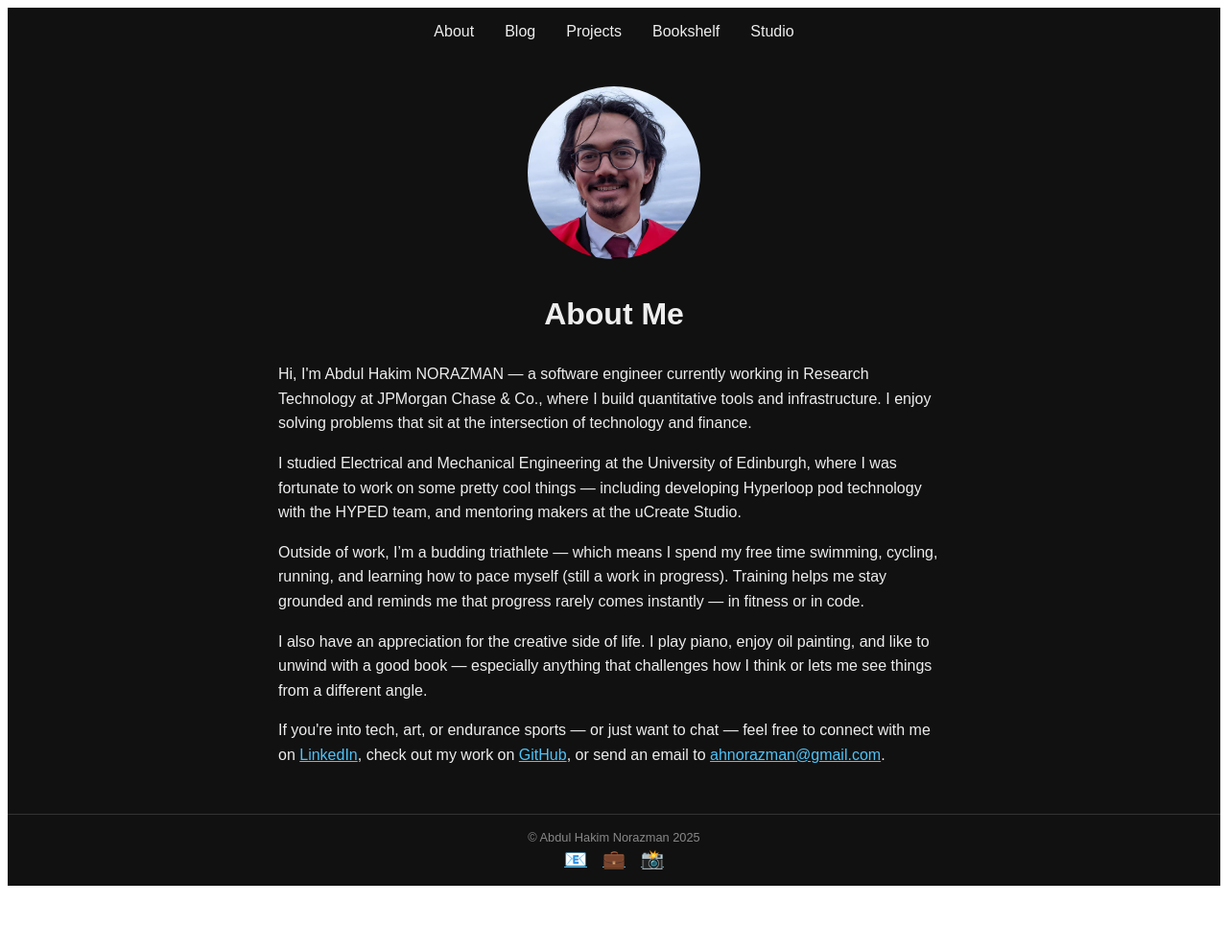
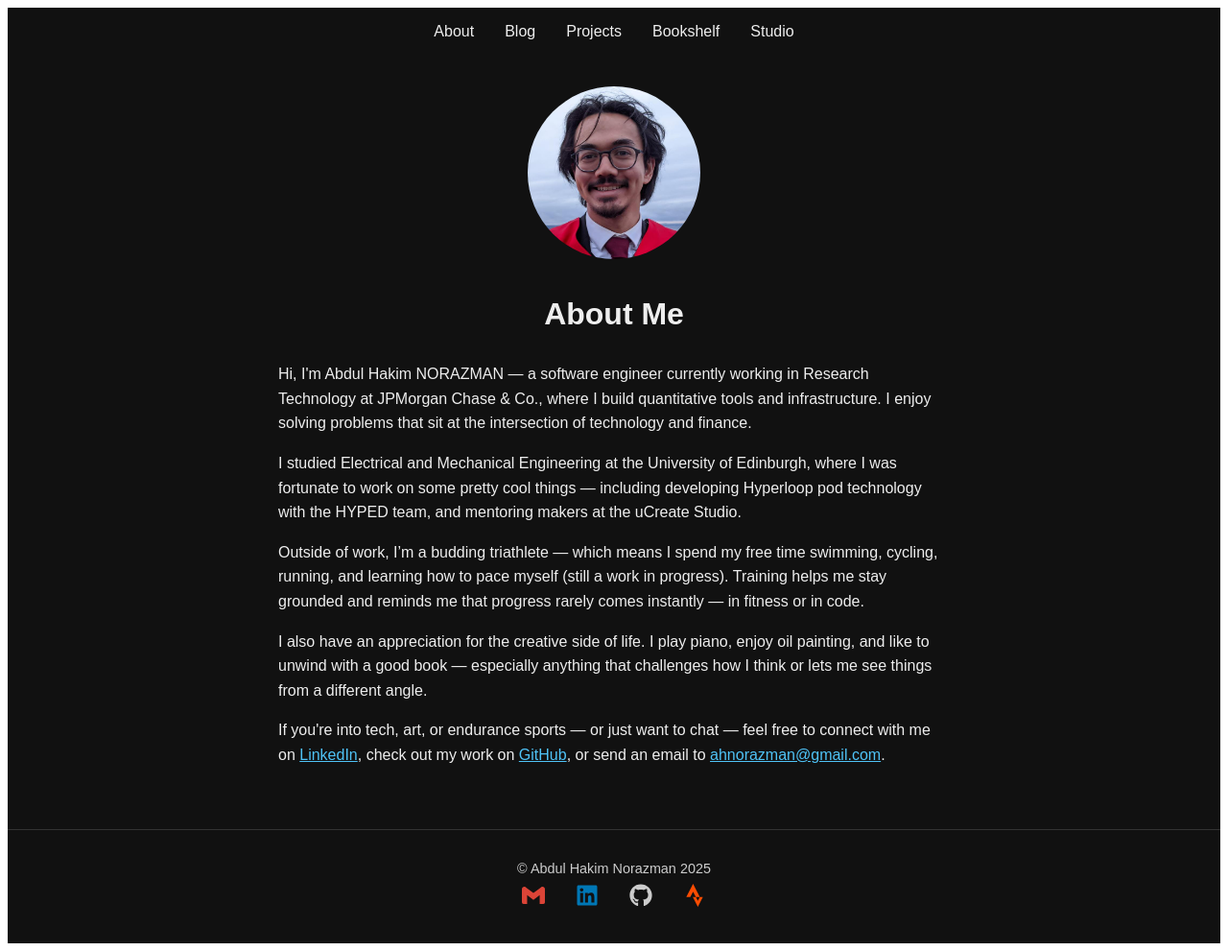
Before and after one commit to FLABDUL/personal-blog, a Gatsby site: page / in a window 1280 px wide. Shown: the whole page at 96% size. Before the commit the page ends 931 px from the top, so only its background shows below. Built offline with nearby package versions, Linux system fonts and the light colour scheme; Gatsby itself is replaced by a stand-in of ours.

Commit message:
Updated footer with React logos

```diff
--- a/package.json
+++ b/package.json
@@ -17,7 +17,8 @@
     "gatsby-transformer-sharp": "^5.14.0",
     "react": "^18.2.0",
     "react-dom": "^18.2.0",
-    "react-helmet": "^6.1.0"
+    "react-helmet": "^6.1.0",
+    "react-icons": "^5.5.0"
   },
   "devDependencies": {
     "prettier": "^2.8.8"
--- a/src/components/Footer.js
+++ b/src/components/Footer.js
@@ -1,43 +1,31 @@
 import React from "react"
+import { FaLinkedin, FaGithub, FaStrava } from "react-icons/fa"
+import { SiGmail } from "react-icons/si"
 
 const Footer = () => (
   <footer style={{
     textAlign: "center",
-    padding: "1rem 0",
-    fontSize: "0.8rem",
-    color: "#888",
+    padding: "2rem 1rem",
+    fontSize: "0.9rem",
+    color: "#ccc",
     borderTop: "1px solid #333",
-    marginTop: "3rem",
-    backgroundColor: "#111",
+    marginTop: "4rem",
+    backgroundColor: "#111"
   }}>
-    <div style={{ marginBottom: "0.3rem" }}>
-      © Abdul Hakim Norazman {new Date().getFullYear()}
-    </div>
-    <div style={{ fontSize: "1.2rem" }}>
-      <a
-        href="mailto:ahnorazman@gmail.com"
-        style={{ color: "#4fc3f7", margin: "0 0.5rem" }}
-        aria-label="Email"
-      >
-        📧
+    <div>© Abdul Hakim Norazman {new Date().getFullYear()}</div>
+
+    <div style={{ marginTop: "0.5rem", fontSize: "1.5rem" }}>
+      <a href="mailto:ahnorazman@gmail.com" aria-label="Email" style={{ margin: "0 1rem", color: "#db4437" }}>
+        <SiGmail />
       </a>
-      <a
-        href="https://www.linkedin.com/in/abdulhakimnorazman/"
-        target="_blank"
-        rel="noopener noreferrer"
-        style={{ color: "#4fc3f7", margin: "0 0.5rem" }}
-        aria-label="LinkedIn"
-      >
-        💼
+      <a href="https://www.linkedin.com/in/abdulhakimnorazman/" target="_blank" rel="noopener noreferrer" aria-label="LinkedIn" style={{ margin: "0 1rem", color: "#0077b5" }}>
+        <FaLinkedin />
       </a>
-      <a
-        href="https://www.instagram.com/e3m_hakim/"
-        target="_blank"
-        rel="noopener noreferrer"
-        style={{ color: "#4fc3f7", margin: "0 0.5rem" }}
-        aria-label="Instagram"
-      >
-        📸
+      <a href="https://github.com/FLABDUL" target="_blank" rel="noopener noreferrer" aria-label="GitHub" style={{ margin: "0 1rem", color: "#ccc" }}>
+        <FaGithub />
+      </a>
+      <a href="https://www.strava.com/athletes/88805607" target="_blank" rel="noopener noreferrer" aria-label="Strava" style={{ margin: "0 1rem", color: "#fc4c02" }}>
+        <FaStrava />
       </a>
     </div>
   </footer>
```
Also changed, not shown: 1 other file.
